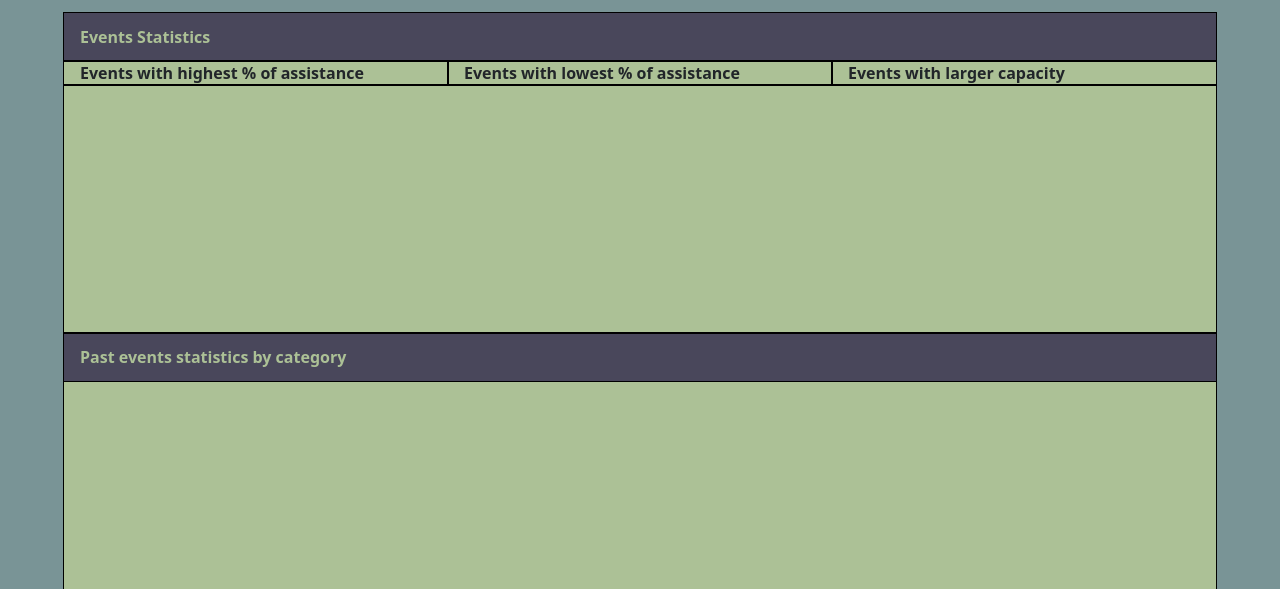
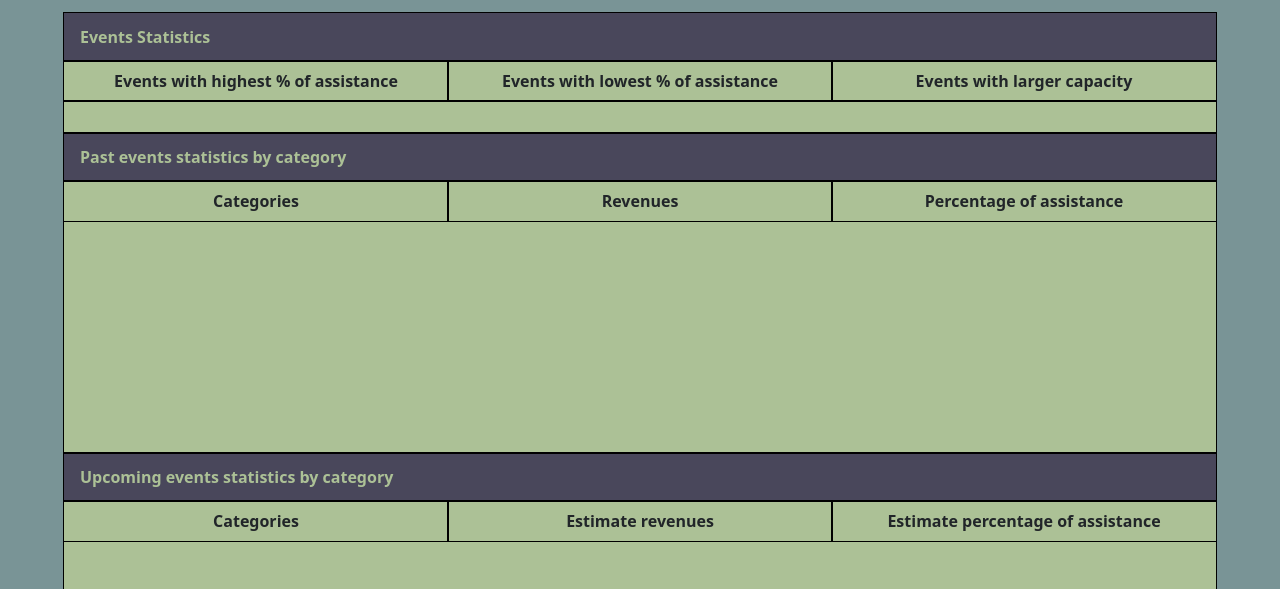
Before and after one commit to NazaRamos/AmazinEvents_NazaRamos2, a plain HTML site: page assets/pages/stats.html in a window 1280 px wide. Shown: the part 363-952 px from the top of the page. Drawn offline with nearby package versions, Linux system fonts and the light colour scheme; no server answers.

Commit message:
Correcciones esteticas a la tabla

```diff
--- a/assets/pages/stats.html
+++ b/assets/pages/stats.html
@@ -86,7 +86,7 @@
             </button>
         </div>
         <div class="my-3 align-self-center">
-            <table>
+            <table id="table1">
                 <thead>
                     <tr>
                         <th colspan="3">Events Statistics</th>
@@ -94,9 +94,9 @@
                 </thead>
                 <tbody>
                     <tr>
-                        <td class="fullcell">Events with highest % of assistance</td>
-                        <td class="fullcell">Events with lowest % of assistance</td>
-                        <td class="fullcell">Events with larger capacity</td>
+                        <td class="fullcell text-center">Events with highest % of assistance</td>
+                        <td class="fullcell text-center">Events with lowest % of assistance</td>
+                        <td class="fullcell text-center">Events with larger capacity</td>
                     </tr>
                     <tr id="tabla1">
 
@@ -108,13 +108,13 @@
                     <tr>
                         <th colspan="3">Past events statistics by category</th>
                     </tr>
+                    <tr>
+                      <td class="fullcell text-center">Categories</td>
+                      <td class="fullcell text-center">Revenues</td>
+                      <td class="fullcell text-center">Percentage of assistance</td>
+                    </tr>
                 </thead>
                 <tbody id="tabla2">
-                    <!-- <tr>
-                        <td class="fullcell">Categories</td>
-                        <td class="fullcell">Revenues</td>
-                        <td class="fullcell">Percentage of assistance</td>
-                    </tr> -->
 
                 </tbody>
             </table>
@@ -123,13 +123,13 @@
                     <tr>
                         <th colspan="3">Upcoming events statistics by category</th>
                     </tr>
+                    <tr>
+                      <td class="fullcell text-center">Categories</td>
+                      <td class="fullcell text-center">Estimate revenues</td>
+                      <td class="fullcell text-center">Estimate percentage of assistance</td>
+                    </tr>
                 </thead>
                 <tbody id="tabla3">
-                    <!-- <tr>
-                        <td class="fullcell">Categories</td>
-                        <td class="fullcell">Revenues</td>
-                        <td class="fullcell">Percentage of assistance</td>
-                    </tr> -->
 
                 </tbody>
             </table>
--- a/assets/styles/style.css
+++ b/assets/styles/style.css
@@ -57,6 +57,10 @@ table{
     min-height: 40vh;
     align-self: center;
 }
+#table1{
+    min-height: 15vh;
+    align-self: center;
+}
 td{
     min-height: 1em;
 }
@@ -76,7 +80,7 @@ th{
     color: #ACC196;
 }
 .emptycell, .fullcell{
-    height: 1.5em;
+    height: 2.5em;
     font-size: 1em;
     font-weight: bolder;
 }
```
